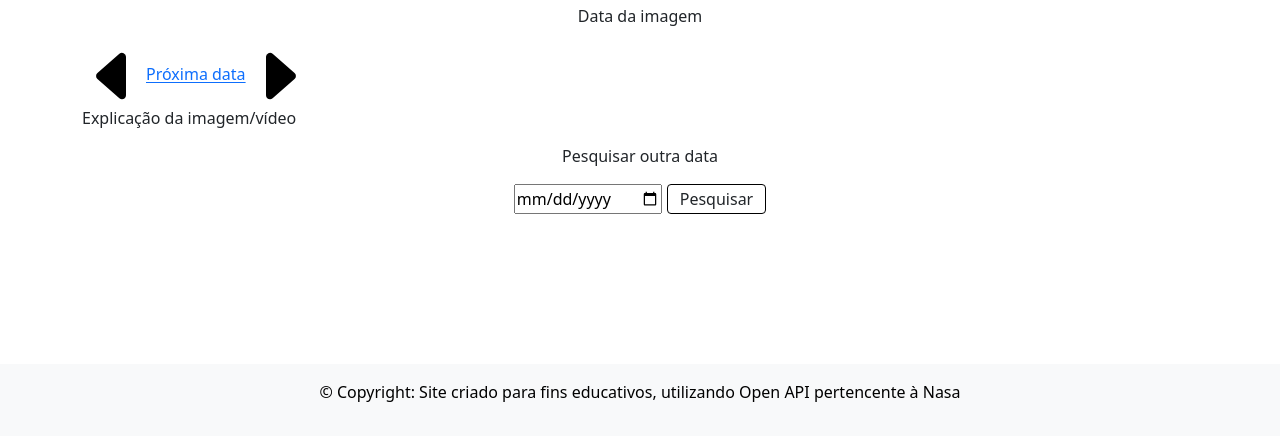
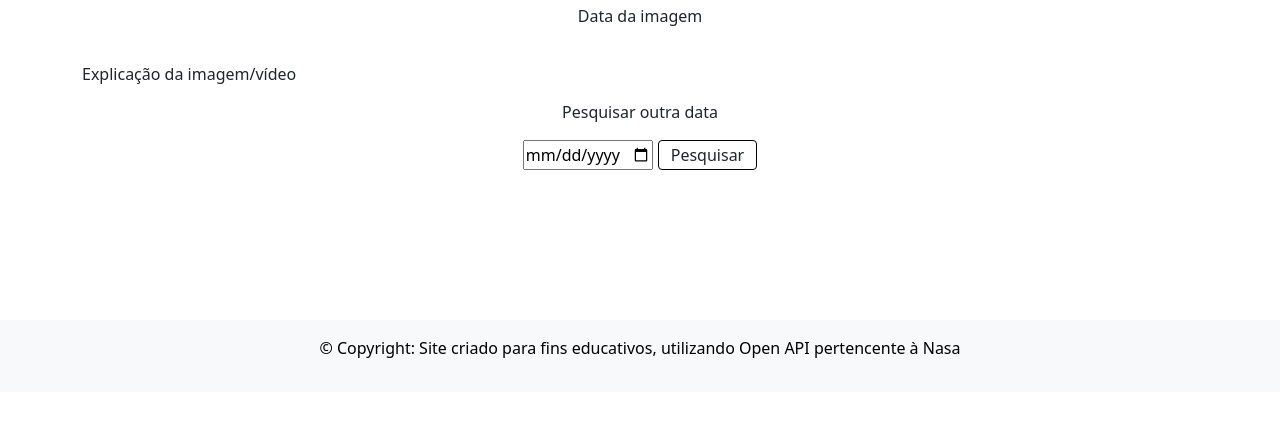
Before and after one commit to BrunoBlanquez/APOD-Nasa, a website with bundled scripts: page index.html in a window 1280 px wide. Shown: the part 233-674 px from the top of the page. Built offline with nearby package versions, Linux system fonts and the light colour scheme; no server answers.

Commit message:
commit final

```diff
--- a/index.html
+++ b/index.html
@@ -32,26 +32,9 @@
 
       <h2 class="titulo-apod text-center">Título</h2>
       <p class="data-apod text-center">Data da imagem</p>
-      <div class="central">
-        <a href="" class="linkAnterior">
-          <svg xmlns="http://www.w3.org/2000/svg" width="64" height="64" fill="currentColor"
-            class="bi bi-caret-left-fill" viewBox="0 0 16 16">
-            <path
-              d="m3.86 8.753 5.482 4.796c.646.566 1.658.106 1.658-.753V3.204a1 1 0 0 0-1.659-.753l-5.48 4.796a1 1 0 0 0 0 1.506z"
-              class="setas" />
-          </svg>
-        </a>
-
-        <div class="divPai embed-responsive embed-responsive-21by9">
-          <img src="" alt="" class="desativada img-apod img-fluid text-center">
-          <iframe src="" frameborder="0" class="desativada embed-responsive-item"></iframe>
-        </div>
-        <a href="" class="linkProximo" class="linkSeta">Próxima data<svg xmlns="http://www.w3.org/2000/svg" width="64"
-            height="64" fill="currentColor" class="bi bi-caret-right-fill" viewBox="0 0 16 16">
-            <path
-              d="m12.14 8.753-5.482 4.796c-.646.566-1.658.106-1.658-.753V3.204a1 1 0 0 1 1.659-.753l5.48 4.796a1 1 0 0 1 0 1.506z"
-              class="setas" />
-          </svg></a>
+      <div class="divPai embed-responsive embed-responsive-21by9">
+        <img src="" alt="" class="desativada img-apod img-fluid text-center">
+        <iframe src="" frameborder="0" class="desativada embed-responsive-item"></iframe>
       </div>
 
       <p class="explanation-apod text-break fw-normal lh-sm">Explicação da imagem/vídeo</p>
--- a/js/api.js
+++ b/js/api.js
@@ -3,6 +3,9 @@ export default function api() {
   let divPai = $('.divPai')
   let input = $('.input').val()
   let data = document.querySelector('.input')
+  const dataAtual = new Date().toISOString().slice(0, 10)
+  data.max = dataAtual;
+  data.min = "1995-06-16";
 
   // Executa a função quando carrega a tela
   $(document).ready(function() {
@@ -51,12 +54,10 @@ export default function api() {
       img.removeClass("desativada")
       video.addClass("desativada")
 
-
       // Coloco como filho da div pai
       divPai.append(img)
 
     } else {
-
       // Crio uma variavel pra segurar o url
       let videoUrl = xhr.responseJSON.url
 
@@ -66,7 +67,6 @@ export default function api() {
       // Modifico a classe para aparecer
       video.removeClass("desativada")
       img.addClass("desativada")
-
 
       // Coloco como filho da div pai
       divPai.append(video)
--- /dev/null
+++ b/js/mudarData.js
@@ -0,0 +1,6 @@
+export default function initMudarData() {
+  let setaEsquerda = $('.setaEsquerda')
+  let SetaDireita = $('.Direita')
+  console.log(setaEsquerda)
+  console.log(SetaDireita)
+}
```
